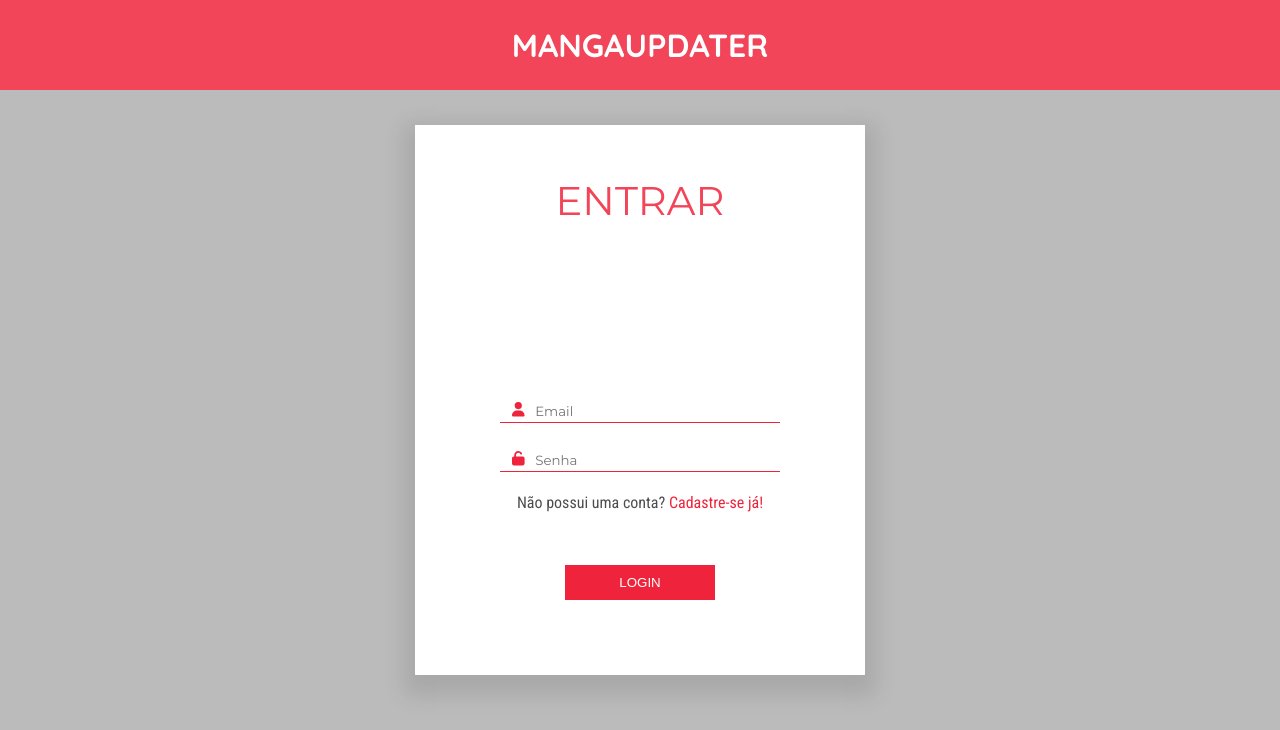
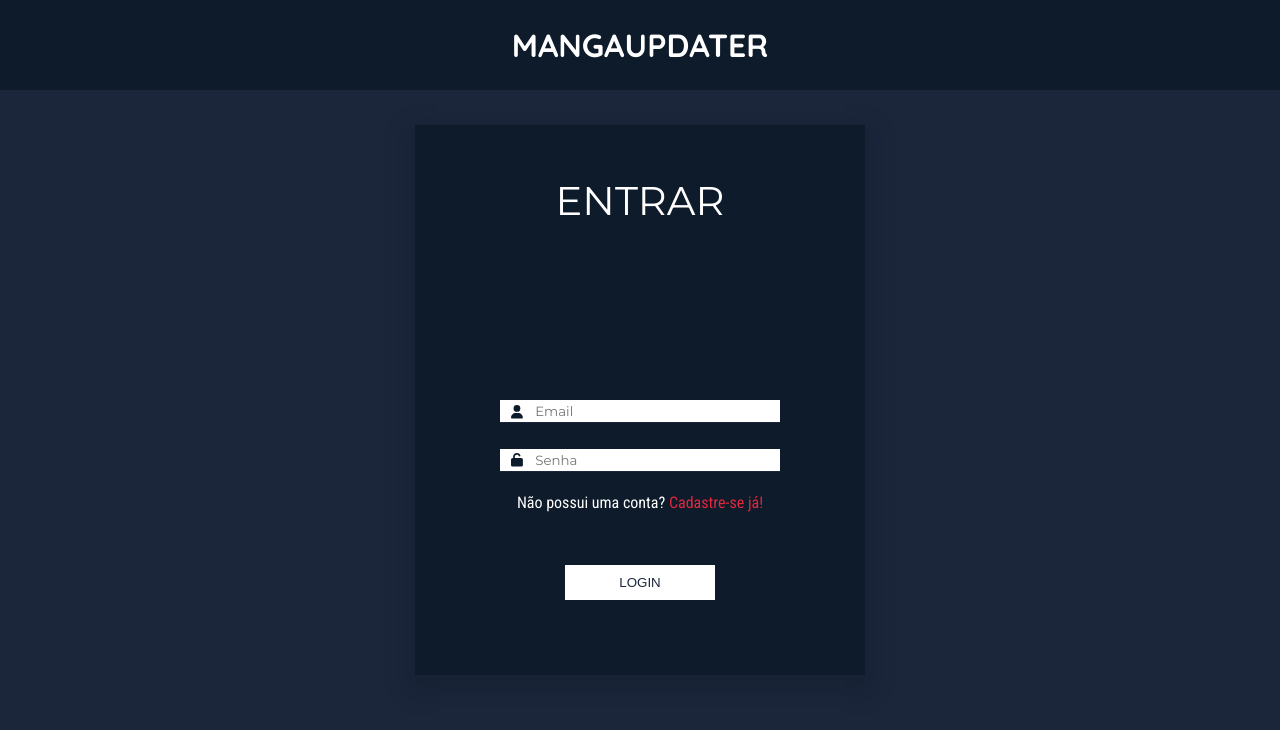
Before and after one commit to rodhenr/MangaUpdater-Front-End, a React (Create React App) app: page / in a window 1280 px wide. Shown: the top 730 px of the page. Built offline with nearby package versions, Linux system fonts and the light colour scheme.

Commit message:
:sparkles: Alterações no CSS

```diff
--- a/src/assets/styles/components/AuthHeader.module.scss
+++ b/src/assets/styles/components/AuthHeader.module.scss
@@ -1,6 +1,6 @@
 .container {
   align-items: center;
-  background-color: #f24559;
+  background-color: #0d1b2a;
   color: #fff;
   display: flex;
   flex-direction: column;
--- a/src/assets/styles/components/LoginForm.module.scss
+++ b/src/assets/styles/components/LoginForm.module.scss
@@ -1,3 +1,6 @@
+$background1: #1b263b;
+$background2: #0d1b2a;
+
 .container {
   align-items: center;
   display: grid;
@@ -8,7 +11,7 @@
   width: 300px;
 
   @media (min-width: 728px) {
-    background-color: #fff;
+    background-color: $background2;
     box-shadow: 0px 10px 21px 11px rgba(0, 0, 0, 0.1);
     height: 550px;
     width: 450px;
@@ -19,7 +22,7 @@
   align-self: flex-end;
 
   p {
-    color: #f24559;
+    color: #fff;
     font-family: "Montserrat", sans-serif;
     font-size: 1.8rem;
     margin: 0;
@@ -50,8 +53,8 @@
   width: 100%;
 
   button {
-    background-color: #ef233c;
-    color: #fff;
+    background-color: #fff;
+    color: $background1;
     cursor: pointer;
     border: none;
     height: 35px;
@@ -59,20 +62,19 @@
     width: 150px;
 
     &:hover {
-      background-color: #bb1f31;
+      background-color: rgb(207, 207, 207);
     }
   }
 }
 
 .form_input {
   align-self: center;
-  border-bottom: 1px solid #ef233c;
+  border-bottom: 1px solid $background1;
   box-sizing: border-box;
   position: relative;
   width: 280px;
 
   input {
-    background-color: transparent;
     border: none;
     box-sizing: border-box;
     color: rgba(0, 0, 0, 0.7);
@@ -94,11 +96,12 @@
   }
 
   svg {
-    bottom: 6px;
-    color: #ef233c;
-    font-size: 0.9rem;
+    align-self: center;
+    bottom: 4px;
+    color: $background2;
+    font-size: 0.85rem;
     position: absolute;
-    left: 12px;
+    left: 11px;
   }
 }
 
@@ -107,15 +110,15 @@
 }
 
 .register {
-  color: rgba(0, 0, 0, 0.7);
+  color: #fff;
   margin: 0;
 
   span {
-    color: #ef233c;
+    color: #e3273d;
     cursor: pointer;
 
     &:hover {
-      color: #bb1f31;
+      color: #b11a2c;
     }
   }
 }
--- a/src/assets/styles/components/RegisterForm.module.scss
+++ b/src/assets/styles/components/RegisterForm.module.scss
@@ -1,3 +1,6 @@
+$background1: #1b263b;
+$background2: #0d1b2a;
+
 .container {
   align-items: center;
   display: grid;
@@ -8,8 +11,8 @@
   width: 300px;
 
   @media (min-width: 728px) {
-    background-color: #fff;
-    box-shadow: 0px 10px 21px 11px rgba(0,0,0,0.1);
+    background-color: $background2;
+    box-shadow: 0px 10px 21px 11px rgba(0, 0, 0, 0.1);
     height: 550px;
     width: 450px;
   }
@@ -19,7 +22,7 @@
   align-self: flex-end;
 
   p {
-    color: #ef233c;
+    color: #fff;
     font-family: "Montserrat", sans-serif;
     font-size: 1.8rem;
     margin: 0 0 1rem;
@@ -50,8 +53,8 @@
   width: 100%;
 
   button {
-    background-color: #ef233c;
-    color: #fff;
+    background-color: #fff;
+    color: $background1;
     cursor: pointer;
     border: none;
     height: 35px;
@@ -66,13 +69,12 @@
 
 .form_input {
   align-self: center;
-  border-bottom: 1px solid #ef233c;
+  border-bottom: 1px solid $background1;
   box-sizing: border-box;
   position: relative;
   width: 280px;
 
   input {
-    background-color: transparent;
     border: none;
     box-sizing: border-box;
     color: rgba(0, 0, 0, 0.7);
@@ -89,16 +91,17 @@
     }
 
     &:-webkit-autofill {
-      box-shadow: 0 0 0px 1000px white inset;
+      box-shadow: 0 0 0px 1000px #fff inset;
     }
   }
 
   svg {
-    bottom: 6px;
-    color: #ef233c;
-    font-size: 0.9rem;
+    align-self: center;
+    bottom: 4px;
+    color: $background2;
+    font-size: 0.85rem;
     position: absolute;
-    left: 12px;
+    left: 11px;
   }
 }
 
@@ -107,15 +110,15 @@
 }
 
 .register {
-  color: rgba(0, 0, 0, 0.7);
+  color: #fff;
   margin: 0;
 
   span {
-    color: #ef233c;
+    color: #e3273d;
     cursor: pointer;
 
     &:hover {
-      color: #bb1f31;
+      color: #b11a2c;
     }
   }
 }
--- a/src/assets/styles/layouts/Header.module.scss
+++ b/src/assets/styles/layouts/Header.module.scss
@@ -1,7 +1,5 @@
 .container {
-  background-image: url("../../images/header-image.jpg");
-  background-repeat: no-repeat;
-  background-size: cover;
+  background-color: #0d1b2a;
   box-sizing: border-box;
   display: flex;
   flex-direction: column;
--- a/src/assets/styles/pages/Login.module.scss
+++ b/src/assets/styles/pages/Login.module.scss
@@ -1,19 +1,10 @@
 .container {
   align-items: center;
-  background-color: #fff;
-  background-image: url("../../images/bg.png");
-  background-position: bottom;
-  background-repeat: no-repeat;
-  background-size: 200%;
+  background-color: #1b263b;
   box-sizing: border-box;
   display: flex;
   height: 100vh;
   justify-content: center;
   overflow: hidden;
   width: 100vw;
-
-  @media (min-width: 728px) {
-    background-color: rgb(187, 187, 187);
-    background-image: none;
-  }
 }
--- a/src/assets/styles/pages/Register.module.scss
+++ b/src/assets/styles/pages/Register.module.scss
@@ -1,19 +1,10 @@
 .container {
   align-items: center;
-  background-color: #fff;
-  background-image: url("../../images/bg.png");
-  background-position: bottom;
-  background-repeat: no-repeat;
-  background-size: 200%;
+  background-color: #1b263b;
   box-sizing: border-box;
   display: flex;
   height: 100vh;
   justify-content: center;
   overflow: hidden;
   width: 100vw;
-
-  @media (min-width: 728px) {
-    background-color: rgb(187, 187, 187);
-    background-image: none;
-  }
 }
--- a/src/components/Home.tsx
+++ b/src/components/Home.tsx
@@ -68,7 +68,6 @@ export default function Home() {
   useEffect(() => {
     if (DataAvatar === undefined || DataAvatar === null) {
     } else {
-      console.log(DataAvatar);
       dispatch(changeUserAvatar(DataAvatar));
     }
   }, [DataAvatar]);
```
